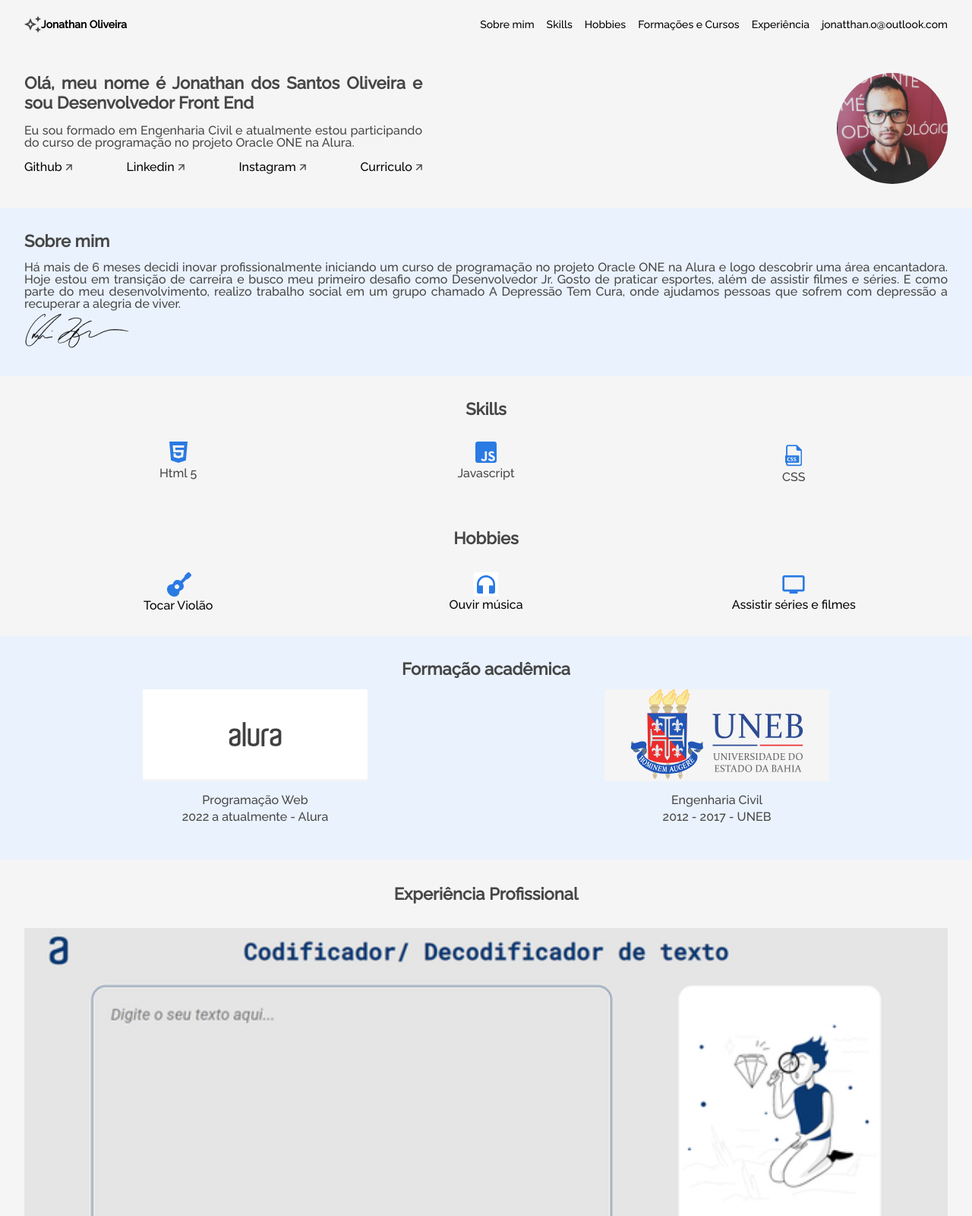
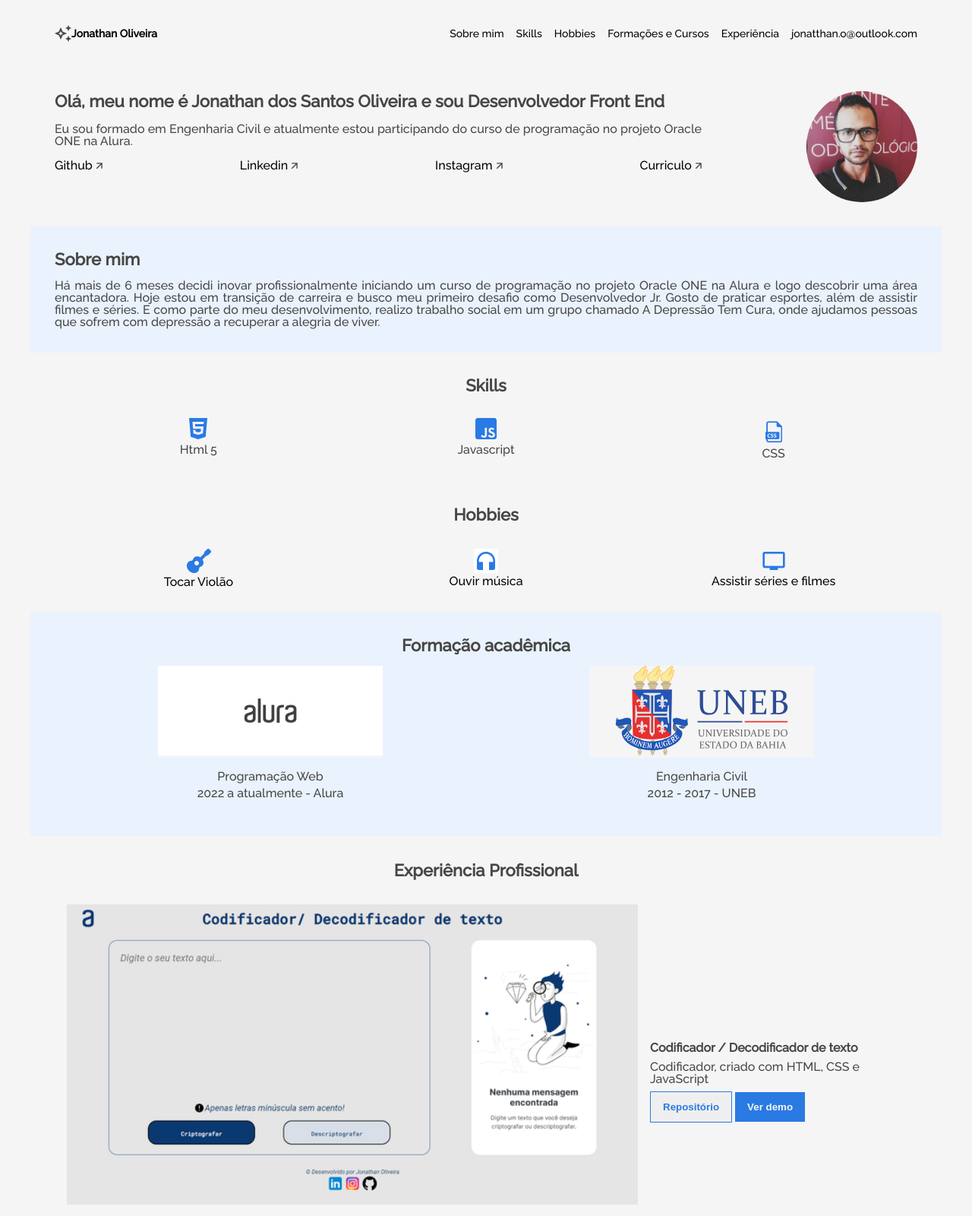
Before and after one commit to jonathansoliveira/portfolio, a plain HTML site: page index.html in a window 1280 px wide. Shown: the top 1600 px of the page at 76% size. Drawn offline with Linux system fonts and the light colour scheme.

Commit message:
Ajustando layout desktop

```diff
--- a/css/experience.css
+++ b/css/experience.css
@@ -2,6 +2,11 @@
     font-family: var(--fonte-padrao);
     color: var(--cor-fonte-padrao);
     font-size: .875rem;
+    margin: auto;
+}
+
+.experiencie__box{
+    margin: auto;
 }
 
 .experience__section__title{
@@ -14,6 +19,7 @@
 
 .experience__img{
     width: 100%;
+    max-width: 752px;
     margin-top: 1rem;
 }
 
@@ -34,6 +40,13 @@
     border: 1px solid #2A7AE4;
     color: #2A7AE4;
     font-weight: 600;
+    cursor: pointer;
+}
+
+.experiencia__botao--repo:hover{
+    background-color: #0c458f;
+    color: white;
+    transition: all .7s;
 }
 
 .experiencia__botao--demo{
@@ -42,10 +55,45 @@
     color: #f5f5f5;
     border: none;
     font-weight: 600;
+    cursor: pointer;
+}
+
+.experiencia__botao--demo:hover{
+    background-color: #0c458f;
+    color: white;
+    transition: all .7s;
 }
 
 @media screen and (min-width: 768px) {
     .experience {
         font-size: 1rem;
+        margin: auto;
+    }
+
+    .experiencie__box{
+        width: 760px;
+        margin-right: auto;
+        margin-left: auto;
     }
 }
+
+@media screen and (min-width: 1024px) {
+    .experiencie__box{
+        display: flex;
+        align-items: center;
+        width: auto;
+    }
+
+    .experience__img{
+        margin: 0 1rem 4rem 1rem;
+    }
+
+    .experience__section__title{
+        margin-bottom: 2rem;
+    }
+
+    .experiencie__box:nth-child(3){
+        flex-direction: row-reverse;
+    }
+
+}
--- a/css/menu.css
+++ b/css/menu.css
@@ -7,6 +7,7 @@
     height: 56px;
     width: 100%;
     box-sizing: border-box;
+    padding: 0rem 1rem;
 }
 
 .menu__cabecalho {
@@ -31,8 +32,17 @@
 
 .menu__list__item__contato {
  font-size: 14px;
- font-weight: 400;
+ font-weight: 600;
  color: #464646;
+ list-style: none;
+}
+
+@media screen and (min-width: 768px) {
+    .menu{
+        height: 88px;
+        margin: auto;
+        padding: 0 2rem;
+    }
 }
 
 
@@ -48,4 +58,10 @@
     .menu__list__item__contato{
         display: none;
     }
+
+    .menu{
+        height: 88px;
+        margin: auto;
+        padding: 0 2rem;
+    }
 }
--- a/css/style.css
+++ b/css/style.css
@@ -28,9 +28,16 @@ a{
     color: var(--cor-de-link);
 }
 
-.container {
+.container{
     box-sizing: border-box;
     padding: 1rem;
+}
+
+
+.all{
+    width: 100%;
+    max-width: 1200px;
+    margin: auto;
 }
 /*Neste desafio, gostariamos que praticassem a metodologia BEM, caso seintam a vontade
 de utiliza-la.
--- a/css/title.css
+++ b/css/title.css
@@ -16,6 +16,10 @@
     font-weight: 600;
     font-family: var(--fonte-padrao);
     color: var(--cor-fonte-padrao);
+}
+
+a:hover{
+    text-decoration: underline;
 }
 
 .title__bio{
@@ -61,3 +65,9 @@
         font-weight: 500;
     }
 }
+
+@media screen and (min-width: 1024px){
+    .title__container{
+        width: 75%;
+    }
+}
--- a/index.html
+++ b/index.html
@@ -31,7 +31,7 @@
 <body>
     <!-- Sessão de Menu  -->
     <div class="all">
-    <section class="menu container">
+    <section class="menu ">
         <header class="menu__cabecalho">
             <img class="menu__imagem" src="assets\vector.png">
             <h3 class="menu__titulo">Jonathan Oliveira</h3>
@@ -58,10 +58,10 @@
                 <h3 class="title__subsection">Eu sou formado em Engenharia Civil e atualmente estou participando do curso de programação no projeto Oracle ONE na Alura.</h3>
                 <ul class="title__network">
                     <!-- Ponha os links de suas redes sociais favoritas -->
-                    <li class="title__network__item"><a href="https://github.com/jonathansoliveira">Github <img src="assets\arrow.png"> </a></li>
-                    <li class="title__network__item"><a href="https://www.linkedin.com/in/jonathansoliveira77/">Linkedin <img src="assets\arrow.png"></a></li>
-                    <li class="title__network__item"><a href="https://www.instagram.com/jonatthan.o/">Instagram <img src="assets\arrow.png"></a></li>
-                    <li class="title__network__item"><a href="">Curriculo <img src="assets\arrow.png"></a></li>
+                    <li class="title__network__item"><a href="https://github.com/jonathansoliveira" target="_blank">Github <img src="assets\arrow.png"> </a></li>
+                    <li class="title__network__item"><a href="https://www.linkedin.com/in/jonathansoliveira77/" target="_blank">Linkedin <img src="assets\arrow.png"></a></li>
+                    <li class="title__network__item"><a href="https://www.instagram.com/jonatthan.o/" target="_blank">Instagram <img src="assets\arrow.png"></a></li>
+                    <li class="title__network__item"><a href="">Curriculo <img src="assets\arrow.png" target="_blank"></a></li>
                 </ul>
             </div>
         </div>
@@ -72,8 +72,7 @@
         <div class="about__container">
             <h3 class="about__title">Sobre mim</h3>
             <p class="about__paragraph">Há mais de 6 meses decidi inovar profissionalmente iniciando um curso de programação no projeto Oracle ONE na Alura e logo descobrir uma área encantadora. Hoje estou em transição de carreira e busco meu primeiro desafio como Desenvolvedor Jr. Gosto de praticar esportes, além de assistir filmes e séries. E como parte do meu desenvolvimento, realizo trabalho social em um grupo chamado A Depressão Tem Cura, onde ajudamos pessoas que sofrem com depressão a recuperar a alegria de viver. </p>
-            <!-- Caso queira colocar sua própria assinatura, insira aqui! -->
-            <img src="assets\signature.png">
+
         </div>
     </section>
 
```
